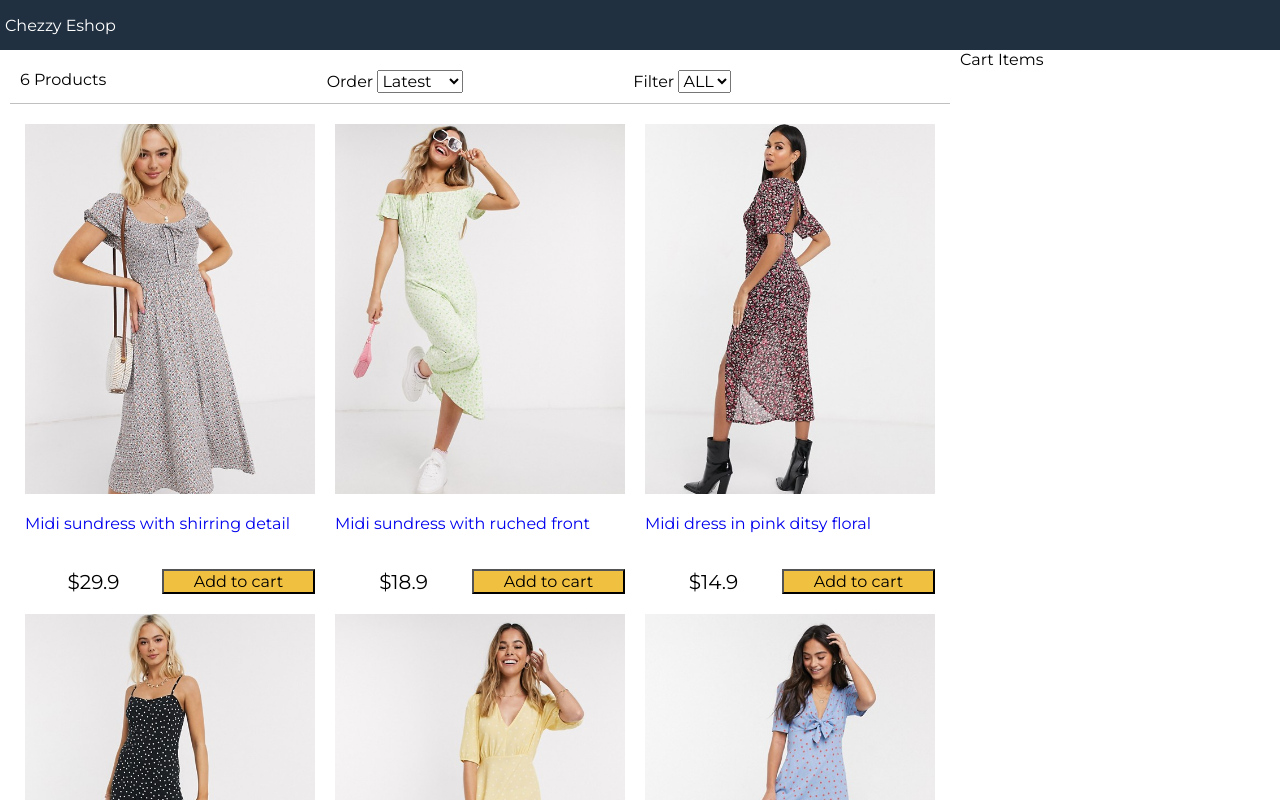
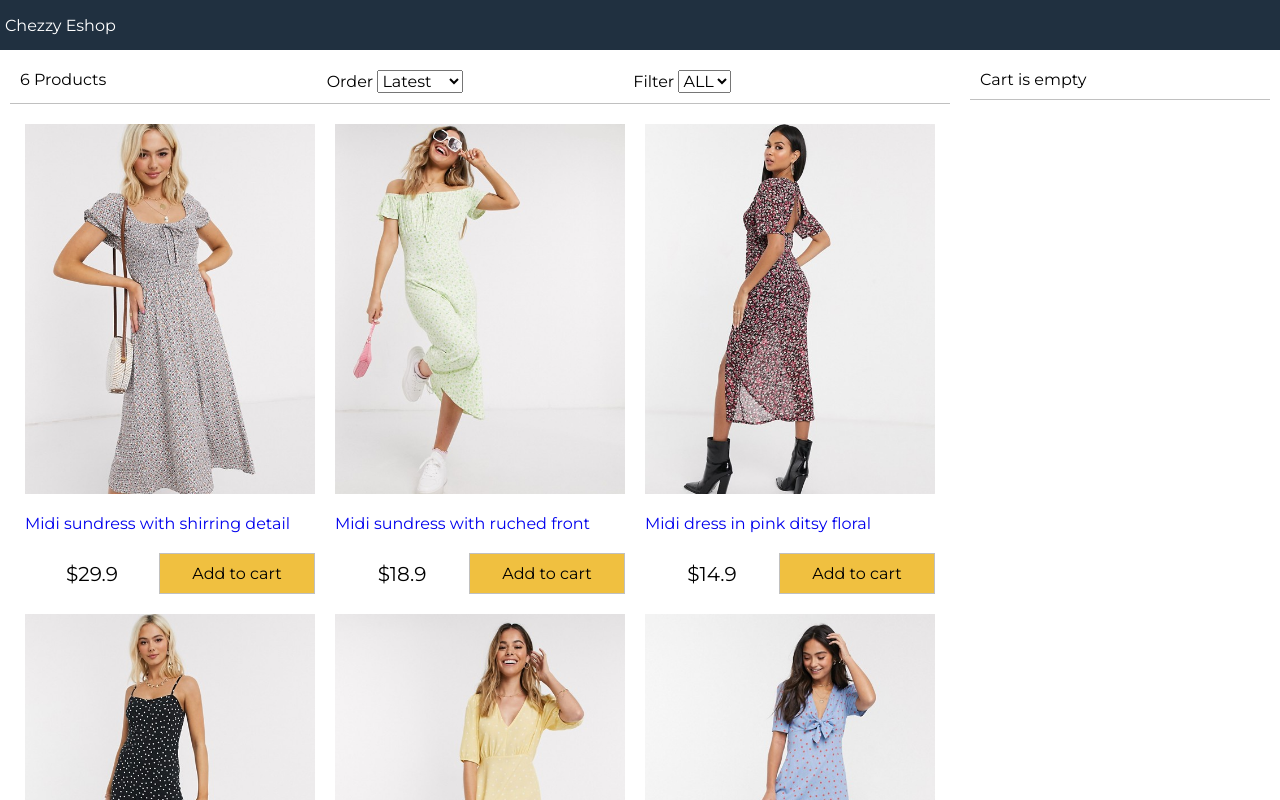
Before and after one commit to arvindchez/chezzy-fashions, a React (Create React App) app: page / in a window 1280 px wide. Shown: the top 800 px of the page. Built offline with nearby package versions, Linux system fonts and the light colour scheme.

Commit message:
create cart component

```diff
--- a/src/App.js
+++ b/src/App.js
@@ -4,6 +4,7 @@
 import { Component } from 'react';
 import Products from './components/Products';
 import Filter from './components/Filter';
+import Cart from './components/Cart';
 
 class App extends Component {
   constructor() {
@@ -11,9 +12,34 @@
 
     this.state = {
       products: data.products,
+      cartItems: [],
       size: "",
       sort: "",
     };
+  }
+
+  removeFromCart = (product) => {
+    const cartItems = this.state.cartItems.slice();
+    this.setState({
+      cartItems: cartItems.filter((x) => x._id !== product._id)
+    })
+  }
+
+  addToCart = (product) => {
+    const cartItems = this.state.cartItems.slice();
+    let alreadyInCart = false;
+    cartItems.forEach(item => {
+      if (item._id === product._id) {
+        item.count++;
+        alreadyInCart = true;
+      }
+    });
+
+    if (!alreadyInCart) {
+      cartItems.push({ ...product, count: 1 });
+    }
+
+    this.setState({ cartItems });
   }
 
   sortProducts = (event) => {
@@ -59,9 +85,11 @@
                 sort={this.state.sort}
                 filterProducts={this.filterProducts}
                 sortProducts={this.sortProducts}></Filter>
-              <Products products={this.state.products}></Products>
+              <Products products={this.state.products} addToCart={this.addToCart}></Products>
             </div>
-            <div className="sidebar">Cart Items</div>
+            <div className="sidebar">
+              <Cart cartItems={this.state.cartItems} removeFromCart={this.removeFromCart} />
+            </div>
           </div>
         </main>
         <footer>Chez Corporation. All rights reserved</footer>
--- /dev/null
+++ b/src/components/Cart.js
@@ -0,0 +1,56 @@
+import React, { Component } from 'react'
+import formatCurrency from '../utils/utils';
+
+export default class Cart extends Component {
+    render() {
+        const { cartItems } = this.props;
+
+        return (
+            <div>
+                {cartItems.length === 0 ? (
+                    <div className="cart cart-header">Cart is empty</div>
+                )
+                    : (
+                        <div className="cart cart-header">
+                            You have {cartItems.length} in the cart{" "}
+                        </div>
+                    )
+                }
+
+                <div>
+                    <div className="cart">
+                        <ul className="cart-items">
+                            {cartItems.map(item =>
+                                <li key={item._id}>
+                                    <div>
+                                        <img src={item.image} alt={item.title}></img>
+                                    </div>
+                                    <div>
+                                        <div>{item.title}</div>
+                                        <div className="right">
+                                            {formatCurrency(item.price)} x {item.count}{" "}
+                                            <button className="button" onClick={() => this.props.removeFromCart(item)}>
+                                                Remove
+                                    </button>
+                                        </div>
+                                    </div>
+                                </li>)
+                            }
+                        </ul>
+                    </div>
+                    {cartItems.length !== 0 && (
+                        <div className="cart">
+                            <div className="total">
+                                <div>
+                                    Total:{" "}
+                                    {formatCurrency(cartItems.reduce((a, c) => a + c.price * c.count, 0))}
+                                </div>
+                                <button className="button primary">Proceed</button>
+                            </div>
+                        </div>
+                    )}
+                </div>
+            </div>
+        )
+    }
+}
--- a/src/components/Products.js
+++ b/src/components/Products.js
@@ -19,7 +19,8 @@
                                     <div>
                                         {formatCurrency(product.price)}
                                     </div>
-                                    <button className="button-primary">
+                                    <button onClick={() => this.props.addToCart(product)}
+                                        className="button primary">
                                         Add to cart
                                     </button>
                                 </div>
--- a/src/index.css
+++ b/src/index.css
@@ -127,7 +127,7 @@
   border: 0.1rem #808080 solid;
 }
 
-.button-primary {
+.button.primary {
   background-color: #f0c040;
 }
 
```
